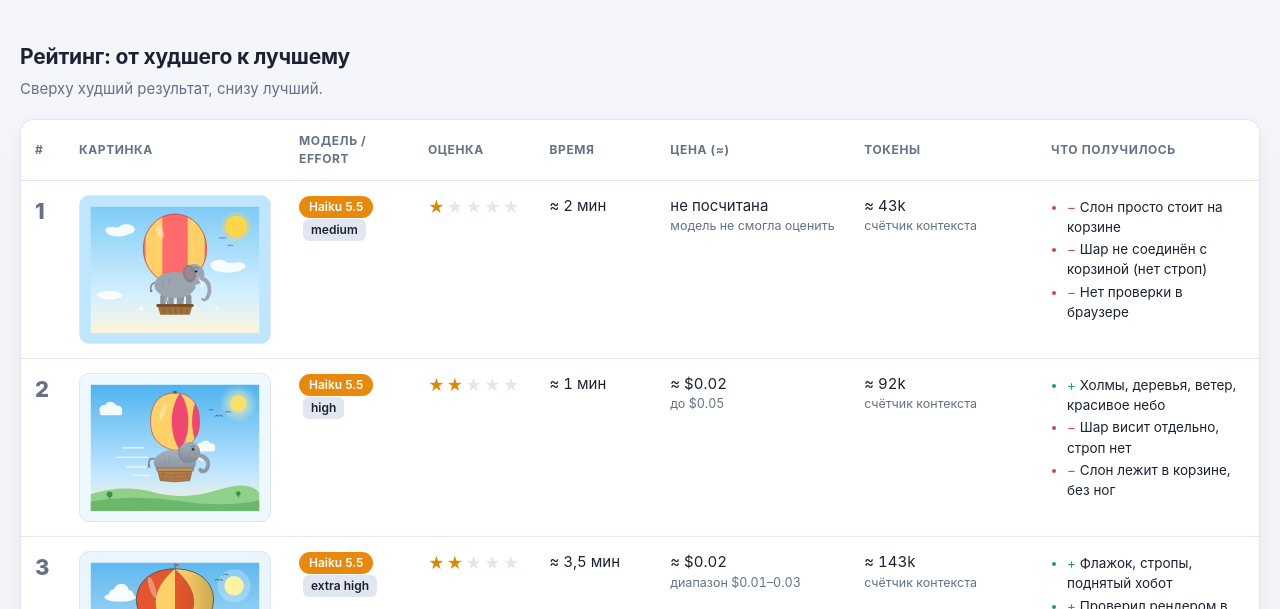
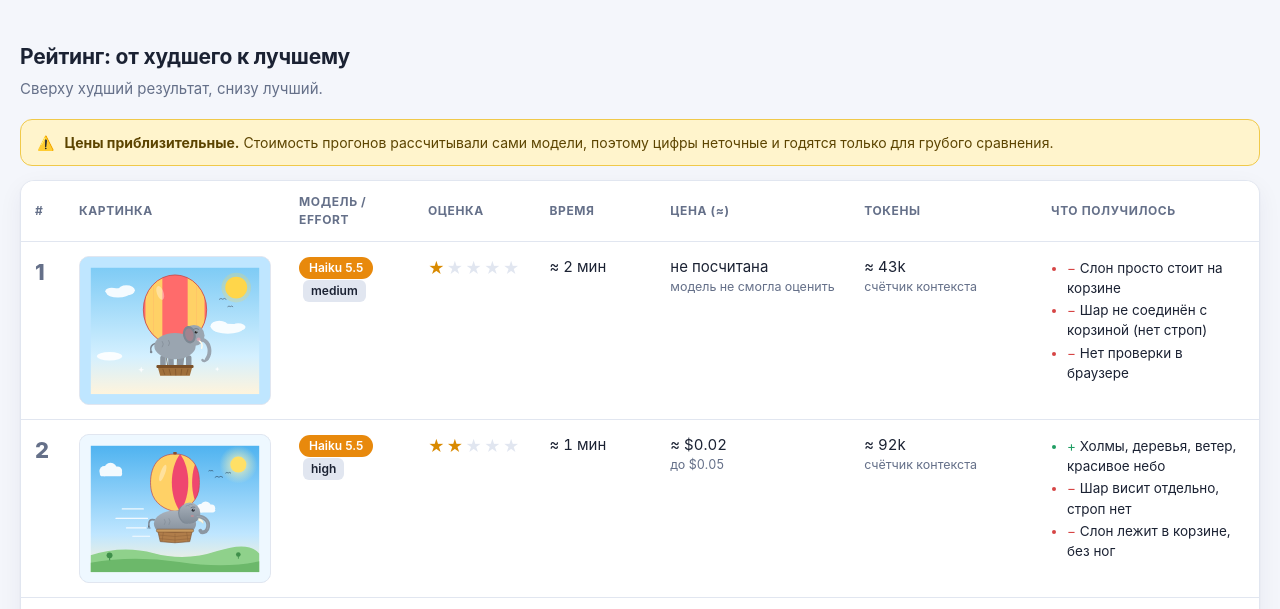
Before and after one commit to Galaxy4400/agent-test, a plain HTML site: page index.html in a window 1280 px wide. Shown: the part 154-763 px from the top of the page. Drawn offline with Linux system fonts and the light colour scheme.

Commit message:
Add notice that costs were estimated by the models themselves
Co-Authored-By: Claude Opus 5.5 <noreply@anthropic.com>

```diff
--- a/index.html
+++ b/index.html
@@ -29,6 +29,14 @@
   .pill.haiku { background: var(--haiku); } .pill.sonnet { background: var(--sonnet); } .pill.opus { background: var(--opus); }
   .eff { display: inline-block; padding: 2px 8px; border-radius: 6px; font-size: 12px; font-weight: 600;
     background: var(--line); color: var(--ink); margin-left: 4px; }
+
+  /* ---------- предупреждение ---------- */
+  .notice { display: flex; gap: 10px; align-items: flex-start; margin: 0 0 14px; padding: 12px 16px; border-radius: 12px;
+    background: #fff4cc; border: 1px solid #f0c94a; color: #5c4400; font-size: 14px; }
+  .notice b { color: inherit; }
+  @media (prefers-color-scheme: dark) {
+    .notice { background: #3a2f0a; border-color: #8a6d12; color: #f5dc8a; }
+  }
 
   /* ---------- таблица рейтинга ---------- */
   .tablewrap { background: var(--card); border: 1px solid var(--line); border-radius: 14px; box-shadow: var(--shadow); overflow-x: auto; }
@@ -72,6 +80,8 @@
 
   <h2>Рейтинг: от худшего к лучшему</h2>
   <p class="sub">Сверху худший результат, снизу лучший.</p>
+
+  <div class="notice" role="note"><span aria-hidden="true">⚠️</span><span><b>Цены приблизительные.</b> Стоимость прогонов рассчитывали сами модели, поэтому цифры неточные и годятся только для грубого сравнения.</span></div>
 
   <div class="tablewrap">
   <table>
```
